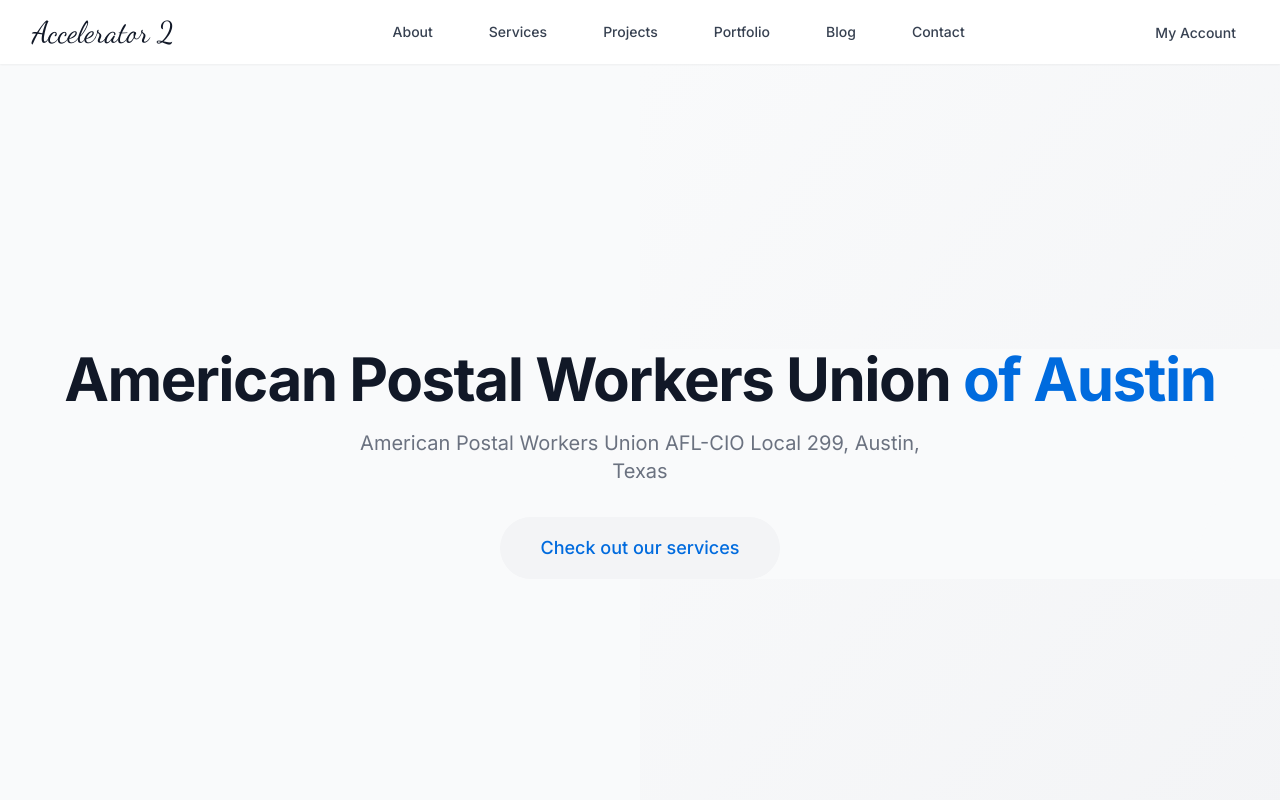
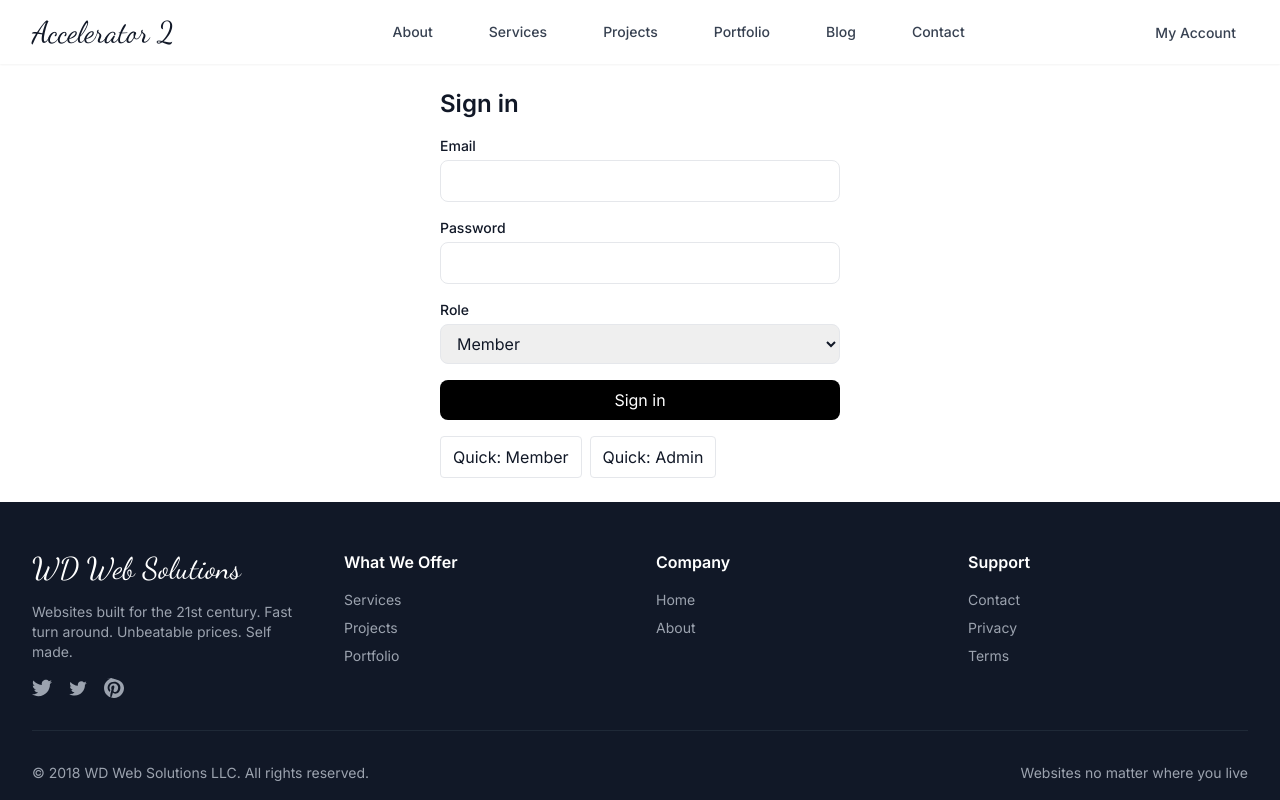
Before and after one commit to ZacharyWhittenton/Whittenton.me, an Angular app: page /auth/login in a window 1280 px wide. Before the commit this address led to /. Shown: the top 800 px of the page. Built offline with nearby package versions, Linux system fonts and the light colour scheme.

Commit message:
Build: Login component now displaying

```diff
--- a/src/app/app-routing.module.ts
+++ b/src/app/app-routing.module.ts
@@ -8,6 +8,9 @@
 import { PortfolioComponent } from './pages/portfolio/portfolio.component';
 import { ContactComponent } from './pages/contact/contact.component';
 
+import { AuthGuard } from './core/guards/auth.guard';
+import { AdminGuard } from './core/guards/admin.guard';
+
 const routes: Routes = [
   // Public pages
   { path: '', component: HomeComponent },
@@ -17,11 +20,28 @@
   { path: 'portfolio', component: PortfolioComponent },
   { path: 'contact', component: ContactComponent },
 
-  // Feature areas (lazy modules you already have)
+  // Root /login convenience -> /auth/login
+  { path: 'login', redirectTo: 'auth/login', pathMatch: 'full' },
+
+  // Feature areas (lazy)
   { path: 'auth', loadChildren: () => import('./features/auth/auth.module').then(m => m.AuthModule) },
+
+  // Members-only
   { path: 'blog', loadChildren: () => import('./features/blog/blog.module').then(m => m.BlogModule) },
-  { path: 'admin', loadChildren: () => import('./features/admin/admin.module').then(m => m.AdminModule) },
-  { path: 'scheduler', loadChildren: () => import('./features/scheduler/scheduler.module').then(m => m.SchedulerModule) },
+  {
+    path: 'scheduler',
+    canActivate: [AuthGuard],
+    loadChildren: () => import('./features/scheduler/scheduler.module').then(m => m.SchedulerModule),
+    runGuardsAndResolvers: 'always',
+  },
+
+  // Admin-only
+  {
+    path: 'admin',
+    canActivate: [AdminGuard],
+    loadChildren: () => import('./features/admin/admin.module').then(m => m.AdminModule),
+    runGuardsAndResolvers: 'always',
+  },
 
   // Fallback
   { path: '**', redirectTo: '' },
@@ -30,7 +50,7 @@
 @NgModule({
   imports: [
     RouterModule.forRoot(routes, {
-      initialNavigation: 'enabledBlocking',   // matches your previous setup
+      initialNavigation: 'enabledBlocking',
       scrollPositionRestoration: 'enabled',
       anchorScrolling: 'enabled',
       paramsInheritanceStrategy: 'always',
--- a/src/app/core/guards/admin.guard.ts
+++ b/src/app/core/guards/admin.guard.ts
@@ -1,16 +1,13 @@
-// core/guards/admin.guard.ts
 import { Injectable } from '@angular/core';
-import { CanActivate, Router } from '@angular/router';
+import { CanActivate, Router, UrlTree } from '@angular/router';
 import { AuthService } from '../services/auth.service';
 
 @Injectable({ providedIn: 'root' })
 export class AdminGuard implements CanActivate {
   constructor(private auth: AuthService, private router: Router) {}
 
-  canActivate(): boolean {
-    if (this.auth.isAdmin()) return true;
-
-    this.router.navigate(['/']);
-    return false;
+  canActivate(): boolean | UrlTree {
+    if (this.auth.isLoggedIn && this.auth.isAdmin()) return true;
+    return this.router.createUrlTree(['/auth/login'], { queryParams: { returnUrl: '/admin' } });
   }
 }
--- a/src/app/core/guards/auth.guard.ts
+++ b/src/app/core/guards/auth.guard.ts
@@ -1,17 +1,13 @@
-// core/guards/auth.guard.ts
 import { Injectable } from '@angular/core';
-import { CanActivate, Router } from '@angular/router';
+import { CanActivate, Router, UrlTree, ActivatedRouteSnapshot, RouterStateSnapshot } from '@angular/router';
 import { AuthService } from '../services/auth.service';
 
 @Injectable({ providedIn: 'root' })
 export class AuthGuard implements CanActivate {
   constructor(private auth: AuthService, private router: Router) {}
 
-  canActivate(): boolean {
-    if (this.auth.isAuthenticated()) {
-      return true;
-    }
-    this.router.navigate(['/auth']);
-    return false;
+  canActivate(route: ActivatedRouteSnapshot, state: RouterStateSnapshot): boolean | UrlTree {
+    if (this.auth.isLoggedIn) return true;
+    return this.router.createUrlTree(['/auth/login'], { queryParams: { returnUrl: state.url } });
   }
 }
--- /dev/null
+++ b/src/app/core/guards/role.guard.ts
@@ -0,0 +1,15 @@
+import { Injectable } from '@angular/core';
+import { CanActivate, Router, UrlTree, ActivatedRouteSnapshot } from '@angular/router';
+import { AuthService } from '../services/auth.service';
+
+@Injectable({ providedIn: 'root' })
+export class RoleGuard implements CanActivate {
+  constructor(private auth: AuthService, private router: Router) {}
+
+  canActivate(route: ActivatedRouteSnapshot): boolean | UrlTree {
+    const required: string[] = route.data?.['roles'] ?? [];
+    if (!required.length) return true;
+    if (this.auth.isLoggedIn && this.auth.hasAnyRole(required)) return true;
+    return this.router.createUrlTree(['/auth/login'], { queryParams: { returnUrl: route.url.map(s => s.path).join('/') } });
+  }
+}
--- a/src/app/core/services/auth.service.ts
+++ b/src/app/core/services/auth.service.ts
@@ -1,47 +1,69 @@
-// core/services/auth.service.ts
 import { Injectable } from '@angular/core';
-import { HttpClient } from '@angular/common/http';
-import { Router } from '@angular/router';
-import { tap } from 'rxjs/operators';
-import { Observable } from 'rxjs';
+import { BehaviorSubject } from 'rxjs';
+
+export interface User {
+  id: string;
+  name: string;
+  email: string;
+  roles: string[]; // e.g. ['Admin'] or ['Member']
+  token?: string;
+}
+
+const STORAGE_KEY = 'apwu_auth_user_v1';
 
 @Injectable({ providedIn: 'root' })
 export class AuthService {
-  private readonly TOKEN_KEY = 'auth_token';
+  private _user$ = new BehaviorSubject<User | null>(loadUser());
+  user$ = this._user$.asObservable();
 
-  constructor(private http: HttpClient, private router: Router) {}
-
-  login(credentials: { email: string; password: string }): Observable<{ token: string }> {
-    return this.http.post<{ token: string }>('/api/login', credentials).pipe(
-      tap((response: { token: string }) => {
-        localStorage.setItem(this.TOKEN_KEY, response.token);
-      })
-    );
+  get user(): User | null {
+    return this._user$.getValue();
+  }
+  get isLoggedIn(): boolean {
+    return !!this.user;
   }
 
-  logout(): void {
-    localStorage.removeItem(this.TOKEN_KEY);
-    this.router.navigate(['/auth']);
+  login(email: string, password: string, role: 'Admin' | 'Member' = 'Member'): boolean {
+    if (!email || !password) return false;
+    const mock: User = {
+      id: crypto.randomUUID(),
+      name: email.split('@')[0],
+      email,
+      roles: [role],
+      token: 'mock.' + btoa(email),
+    };
+    saveUser(mock);
+    this._user$.next(mock);
+    return true;
   }
 
-  isAuthenticated(): boolean {
-    return !!localStorage.getItem(this.TOKEN_KEY);
+  loginAsAdmin() { return this.login('admin@apwu.local', 'admin', 'Admin'); }
+  loginAsMember() { return this.login('member@apwu.local', 'member', 'Member'); }
+
+  logout(): void {
+    localStorage.removeItem(STORAGE_KEY);
+    this._user$.next(null);
   }
 
-  getToken(): string | null {
-    return localStorage.getItem(this.TOKEN_KEY);
+  hasRole(role: string): boolean {
+    return !!this.user?.roles.includes(role);
   }
-
-  getUserRole(): string | null {
-  const token = this.getToken();
-  if (!token) return null;
-
-  // Simulate decoding (replace with real decoding if using JWT)
-  const payload = JSON.parse(atob(token.split('.')[1])); // this assumes JWT format
-  return payload.role || null;
+  hasAnyRole(required: string[]): boolean {
+    return required.some(r => this.hasRole(r));
+  }
+  isAdmin(): boolean {
+    return this.hasRole('Admin');
+  }
 }
 
-isAdmin(): boolean {
-  return this.getUserRole() === 'admin';
+function loadUser(): User | null {
+  try {
+    const raw = localStorage.getItem(STORAGE_KEY);
+    return raw ? (JSON.parse(raw) as User) : null;
+  } catch {
+    return null;
+  }
 }
+function saveUser(u: User) {
+  localStorage.setItem(STORAGE_KEY, JSON.stringify(u));
 }
--- a/src/app/features/auth/auth.component.html
+++ b/src/app/features/auth/auth.component.html
@@ -1 +1 @@
-<p>auth works!</p>
+<router-outlet></router-outlet>
--- a/src/app/features/auth/auth.component.ts
+++ b/src/app/features/auth/auth.component.ts
@@ -3,8 +3,6 @@
 @Component({
   selector: 'app-auth',
   templateUrl: './auth.component.html',
-  styleUrl: './auth.component.css'
+  styleUrls: ['./auth.component.css'],
 })
-export class AuthComponent {
-
-}
+export class AuthComponent {}
--- a/src/app/features/auth/components/login/login.component.html
+++ b/src/app/features/auth/components/login/login.component.html
@@ -1,27 +1,42 @@
-<div class="max-w-md mx-auto mt-20 p-6 bg-white rounded-2xl shadow-md space-y-4">
-  <h2 class="text-2xl font-bold">Login</h2>
+<div class="mx-auto max-w-md p-6">
+  <h1 class="text-2xl font-semibold mb-4">Sign in</h1>
 
-  <form [formGroup]="loginForm" (ngSubmit)="onSubmit()" class="space-y-4">
+  <form [formGroup]="form" (ngSubmit)="submit()" class="space-y-4">
     <div>
-      <label>Email</label>
-      <input formControlName="email" type="email" class="w-full p-2 border rounded" />
-      <div *ngIf="loginForm.get('email')?.invalid && loginForm.get('email')?.touched" class="text-red-500 text-sm">
-        Valid email is required
+      <label class="block text-sm font-medium mb-1">Email</label>
+      <input type="email" class="w-full border rounded-lg px-3 py-2" formControlName="email" />
+      <div class="text-sm text-red-600" *ngIf="form.controls.email.touched && form.controls.email.invalid">
+        Enter a valid email.
       </div>
     </div>
 
     <div>
-      <label>Password</label>
-      <input formControlName="password" type="password" class="w-full p-2 border rounded" />
-      <div *ngIf="loginForm.get('password')?.invalid && loginForm.get('password')?.touched" class="text-red-500 text-sm">
-        Password is required
+      <label class="block text-sm font-medium mb-1">Password</label>
+      <input type="password" class="w-full border rounded-lg px-3 py-2" formControlName="password" />
+      <div class="text-sm text-red-600" *ngIf="form.controls.password.touched && form.controls.password.invalid">
+        Password is required (min 3 chars).
       </div>
     </div>
 
-    <div *ngIf="error" class="text-red-600">{{ error }}</div>
+    <div>
+      <label class="block text-sm font-medium mb-1">Role</label>
+      <select class="w-full border rounded-lg px-3 py-2" formControlName="role">
+        <option value="Member">Member</option>
+        <option value="Admin">Admin</option>
+      </select>
+    </div>
 
-    <button type="submit" [disabled]="loading" class="bg-blue-600 text-white py-2 px-4 rounded hover:bg-blue-700">
-      {{ loading ? 'Logging in...' : 'Login' }}
+    <div *ngIf="error" class="rounded-md border border-red-200 bg-red-50 p-3 text-red-700">
+      {{ error }}
+    </div>
+
+    <button type="submit" class="w-full rounded-lg bg-black text-white py-2" [disabled]="loading">
+      {{ loading ? 'Signing in…' : 'Sign in' }}
     </button>
   </form>
+
+  <div class="mt-4 flex gap-2">
+    <button class="px-3 py-2 rounded border" (click)="quickMember()">Quick: Member</button>
+    <button class="px-3 py-2 rounded border" (click)="quickAdmin()">Quick: Admin</button>
+  </div>
 </div>
--- a/src/app/features/auth/components/login/login.component.ts
+++ b/src/app/features/auth/components/login/login.component.ts
@@ -1,42 +1,56 @@
-import { Component } from '@angular/core';
-import { FormBuilder, FormGroup, Validators } from '@angular/forms';
-import { AuthService } from 'src/app/core/services/auth.service';
-import { Router } from '@angular/router';
+import { Component, OnInit } from '@angular/core';
+import { FormBuilder, Validators } from '@angular/forms';
+import { ActivatedRoute, Router } from '@angular/router';
+import { AuthService } from '../../../../core/services/auth.service';
 
 @Component({
   selector: 'app-login',
-  templateUrl: './login.component.html'
+  templateUrl: './login.component.html',
+  styleUrls: ['./login.component.css'],
 })
-export class LoginComponent {
-  loginForm: FormGroup;
+export class LoginComponent implements OnInit {
   loading = false;
-  error: string | null = null;
+  error = '';
+  returnUrl = '/';
+
+  form = this.fb.group({
+    email: ['', [Validators.required, Validators.email]],
+    password: ['', [Validators.required, Validators.minLength(3)]],
+    role: ['Member'], // or 'Admin'
+  });
 
   constructor(
     private fb: FormBuilder,
-    private authService: AuthService,
-    private router: Router
-  ) {
-    this.loginForm = this.fb.group({
-      email: ['', [Validators.required, Validators.email]],
-      password: ['', Validators.required]
-    });
+    private route: ActivatedRoute,
+    private router: Router,
+    private auth: AuthService
+  ) {}
+
+  ngOnInit(): void {
+    const ru = this.route.snapshot.queryParamMap.get('returnUrl');
+    if (ru) this.returnUrl = ru;
   }
 
-  onSubmit(): void {
-    if (this.loginForm.invalid) return;
+  submit() {
+    this.error = '';
+    if (this.form.invalid) {
+      this.form.markAllAsTouched();
+      return;
+    }
+    this.loading = true;
 
-    this.loading = true;
-    this.error = null;
+    const v = this.form.getRawValue();
+    const ok = this.auth.login(v.email!, v.password!, (v.role as 'Admin' | 'Member') ?? 'Member');
 
-    this.authService.login(this.loginForm.value).subscribe({
-      next: () => {
-        this.router.navigate(['/blog']); // Redirect on success
-      },
-      error: () => {
-        this.error = 'Invalid email or password.';
-        this.loading = false;
-      }
-    });
+    this.loading = false;
+    if (ok) this.router.navigateByUrl(this.returnUrl);
+    else this.error = 'Invalid credentials';
+  }
+
+  quickAdmin() {
+    if (this.auth.loginAsAdmin()) this.router.navigateByUrl(this.returnUrl);
+  }
+  quickMember() {
+    if (this.auth.loginAsMember()) this.router.navigateByUrl(this.returnUrl);
   }
 }
```
Also changed, not shown: src/app/features/auth/auth-routing.module.ts (+11 -3 lines), src/app/features/auth/auth.module.ts (+8 -9 lines).
